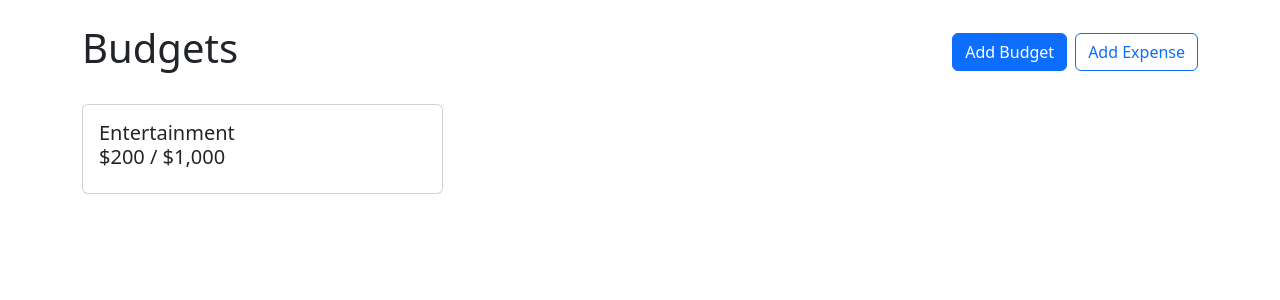
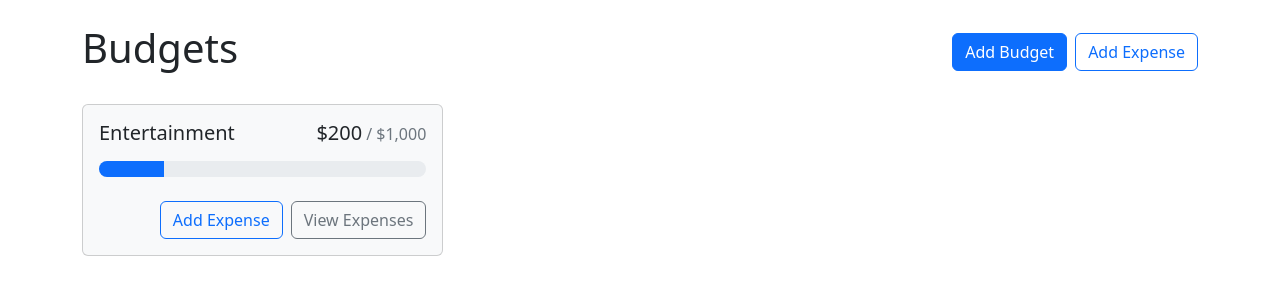
Before and after one commit to jlove89/budget-app, a React (Create React App) app: page / in a window 1280 px wide. Shown: the top 300 px of the page. Built offline with nearby package versions, Linux system fonts and the light colour scheme.

Commit message:
html complete

```diff
--- a/src/App.js
+++ b/src/App.js
@@ -17,7 +17,12 @@
         alignItems: "flex-start",
       }}
     >
-        <BudgetCard name="Entertainment" amount={200} max={1000}></BudgetCard>
+      <BudgetCard
+        name="Entertainment"
+        gray
+        amount={200}
+        max={1000}
+      ></BudgetCard>
     </div>
  </Container>
  )
--- a/src/components/BudgetCard.js
+++ b/src/components/BudgetCard.js
@@ -1,15 +1,44 @@
-import { Card } from "react-bootstrap";
+import { Button, Card, ProgressBar, Stack } from "react-bootstrap";
 import { currencyFormatter } from "../utils";
 
-export default function BudgetCard({amount, name, max}) {
+export default function BudgetCard({amount, name, max, gray}) {
+  const classNames = []
+  if (amount > max) {
+    classNames.push("bg-danger","bg-opacity-10")
+  }
+    else if (gray) {
+      classNames.push("bg-light")
+  }
+
   return (
-    <Card>
+    <Card className={classNames.join(" ")}>
         <Card.Body>
-            <Card.Title>
-                <div>{name}</div>
-                <div>{currencyFormatter.format(amount)} / {currencyFormatter.format(max)}</div>
+            <Card.Title className="d-flex justify-content-between align-items-baseline fw-normal mb-3">
+                <div className="me-2">{name}</div>
+                <div className="d-flex align-items-baseline">
+                    {currencyFormatter.format(amount)}
+                    <span className="text-muted fs-6 ms-1">/ {currencyFormatter.format(max)}</span>
+                  </div>
             </Card.Title>
+            <ProgressBar
+            className="rounded-pill"
+            variant={getProgressBarVariant(amount, max)}
+            min={0}
+            max={max}
+            now={amount}
+            />
+            <Stack direction="horizontal" gap="2" className="mt-4">
+              <Button variant="outline-primary" className="ms-auto">Add Expense</Button>
+              <Button variant="outline-secondary">View Expenses</Button>
+            </Stack>
         </Card.Body>
     </Card>
   )
 }
+
+function getProgressBarVariant(amount, max) {
+  const ratio = amount / max
+  if (ratio < .5) return "primary"
+  if (ratio < .75) return "warning"
+  return "danger"
+}
--- a/src/utils.js
+++ b/src/utils.js
@@ -1,5 +1,5 @@
 export const currencyFormatter = new Intl.NumberFormat(undefined, {
     currency: "usd",
     style: "currency",
-    minimumFractionDigits: 0
+    minimumFractionDigits: 0,
 })
```
